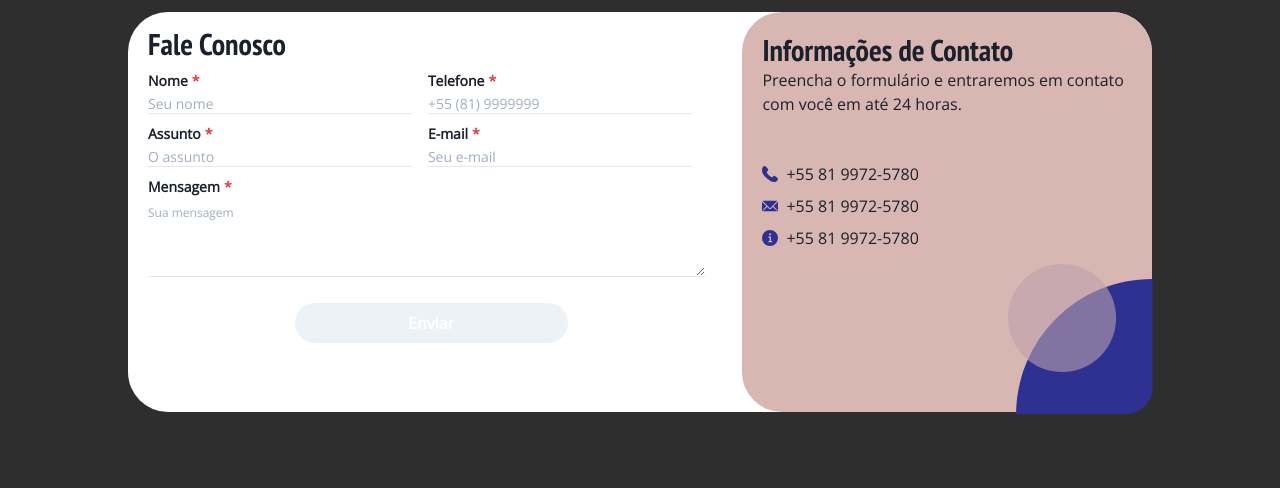
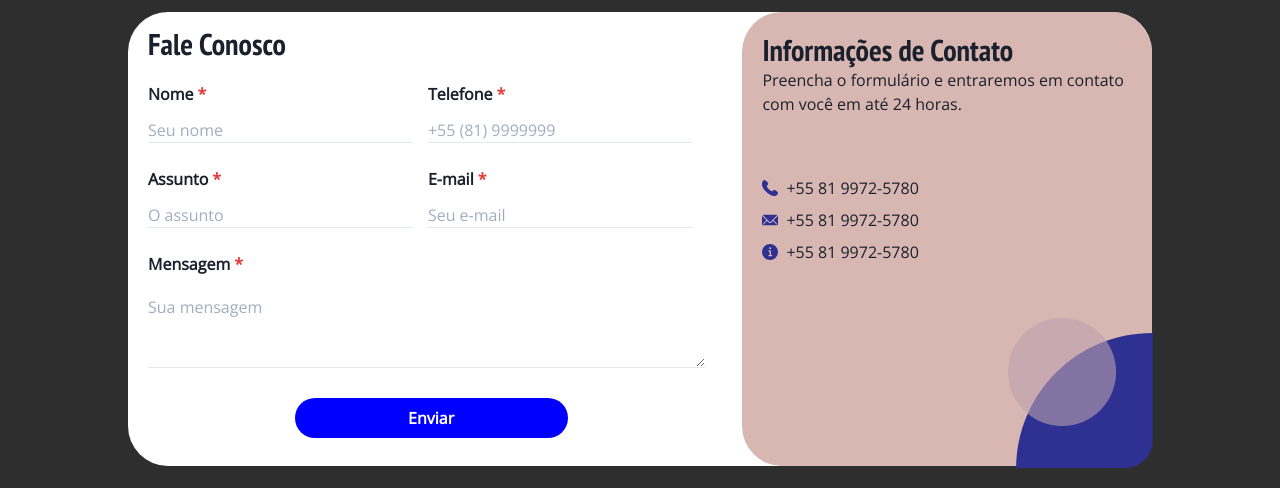
Before and after one commit to nicoedu/SBNC-radio-web, a Next.js app: page / in a window 1280 px wide. Shown: the part 1652-2140 px from the top of the page. Built offline with nearby package versions, Linux system fonts and the light colour scheme.

Commit message:
Adapts form to home and radio

```diff
--- a/components/ContactForm.tsx
+++ b/components/ContactForm.tsx
@@ -70,25 +70,27 @@ export default function ContactForm({
         <Box alignItems="start" ml={5} mt={['', '5%', '0%', '1%']}>
           <Heading
             fontWeight="bold"
-            mb={[5, '', '', 2]}
+            mb={isHome ? [5, '', '', 5] : [5, '', '', 2]}
             fontSize={['3xl', '', '2xl', '3xl']}
             align="left"
             display={['', 'none', 'block']}
           >
             Fale Conosco
           </Heading>
-          <HStack mb={[5, 2]}>
+          <HStack mb={isHome ? [6] : [5, 2]}>
             <FormControl id="first-name" isRequired w="45%" mr={[5, 2]}>
               <FormLabel
-                fontSize={['md', 'xs', '', 'sm']}
+                fontSize={
+                  isHome ? ['md', 'xs', '', 'md'] : ['md', 'xs', '', 'sm']
+                }
                 fontWeight={'bold'}
-                mb={0}
+                mb={isHome ? 3 : 0}
               >
                 Nome
               </FormLabel>
               <Input
-                h={['3%']}
-                fontSize={['sm']}
+                h={isHome ? [''] : ['3%']}
+                fontSize={isHome ? ['md'] : ['sm']}
                 variant="flushed"
                 placeholder="Seu nome"
                 name="name"
@@ -98,15 +100,17 @@ export default function ContactForm({
 
             <FormControl id="phone" w="45%" isRequired>
               <FormLabel
-                fontSize={['md', 'xs', '', 'sm']}
+                fontSize={
+                  isHome ? ['md', 'xs', '', 'md'] : ['md', 'xs', '', 'sm']
+                }
                 fontWeight={'bold'}
-                mb={0}
+                mb={isHome ? 3 : 0}
               >
                 Telefone
               </FormLabel>
               <Input
-                h={['3%']}
-                fontSize={['sm']}
+                h={isHome ? [''] : ['3%']}
+                fontSize={isHome ? ['md'] : ['sm']}
                 variant="flushed"
                 placeholder="+55 (81) 9999999"
                 name="phone"
@@ -115,18 +119,20 @@ export default function ContactForm({
             </FormControl>
           </HStack>
 
-          <HStack mb={[5, 2]}>
+          <HStack mb={isHome ? [6] : [5, 2]}>
             <FormControl id="subject" isRequired w="45%" mr={[5, 2]}>
               <FormLabel
-                fontSize={['md', 'xs', '', 'sm']}
+                fontSize={
+                  isHome ? ['md', 'xs', '', 'md'] : ['md', 'xs', '', 'sm']
+                }
                 fontWeight={'bold'}
-                mb={0}
+                mb={isHome ? 3 : 0}
               >
                 Assunto
               </FormLabel>
               <Input
-                h={['3%']}
-                fontSize={['sm']}
+                h={isHome ? [''] : ['3%']}
+                fontSize={isHome ? ['md'] : ['sm']}
                 variant="flushed"
                 placeholder="O assunto"
                 name="subject"
@@ -136,15 +142,17 @@ export default function ContactForm({
 
             <FormControl id="email" isRequired w="45%">
               <FormLabel
-                fontSize={['md', 'xs', '', 'sm']}
+                fontSize={
+                  isHome ? ['md', 'xs', '', 'md'] : ['md', 'xs', '', 'sm']
+                }
                 fontWeight={'bold'}
-                mb={0}
+                mb={isHome ? 3 : 0}
               >
                 E-mail
               </FormLabel>
               <Input
-                h={['3%']}
-                fontSize={['sm']}
+                h={isHome ? [''] : ['3%']}
+                fontSize={isHome ? ['md'] : ['sm']}
                 variant="flushed"
                 placeholder="Seu e-mail"
                 type="email"
@@ -154,18 +162,20 @@ export default function ContactForm({
             </FormControl>
           </HStack>
 
-          <HStack mb={[5, 2]}>
+          <HStack mb={isHome ? [3] : [5, 2]}>
             <FormControl id="message" isRequired w="95%">
               <FormLabel
-                fontSize={['md', 'xs', '', 'sm']}
+                fontSize={
+                  isHome ? ['md', 'xs', '', 'md'] : ['md', 'xs', '', 'sm']
+                }
                 fontWeight={'bold'}
-                mb={0}
+                mb={isHome ? 3 : 0}
               >
                 Mensagem
               </FormLabel>
               <Textarea
                 resize={resize}
-                size="xs"
+                size={isHome ? 'md' : 'xs'}
                 placeholder="Sua mensagem"
                 variant="flushed"
                 name="mensagem"
@@ -176,7 +186,7 @@ export default function ContactForm({
         </Box>
         <Flex>
           <Button
-            background={radioColor}
+            background={isHome ? 'blue' : radioColor}
             color="white"
             mx="auto"
             mt={isHome ? '3%' : null}
@@ -185,6 +195,7 @@ export default function ContactForm({
             w={['60%', '40%', '30%', '45%']}
             h={['40px', '30px', '30px', '40px']}
             borderRadius={isHome ? 20 : 30}
+            mb={isHome ? [5] : ''}
           >
             Enviar
           </Button>
--- a/pages/index.tsx
+++ b/pages/index.tsx
@@ -86,14 +86,14 @@ const HeroLayout = () => (
             size="lg"
             boxShadow="dark-lg"
             borderRadius={20}
-            mb={10}
+            mb={[10]}
           >
             Entre em contato
           </Button>
         </Center>
       </Box>
     </Center>
-    <Box position="absolute" bottom={'5vh'} px="5">
+    <Box position="relative" bottom={'5vh'} px="5">
       <Grid
         gap={'6vw'}
         templateColumns={['repeat(2, 1fr)', 'repeat(2, 1fr)', 'repeat(4, 1fr)']}
@@ -183,7 +183,7 @@ const ContactUsLayout = () => (
 const ContactInfoLayout = () => (
   <Box background="darkBackground" py={20} position="relative" overflow="auto">
     <Grid
-      w="80vw"
+      w={['100vw', '80vw']}
       mx="auto"
       background="background"
       borderRadius={40}
--- a/pages/radios/[id].tsx
+++ b/pages/radios/[id].tsx
@@ -105,7 +105,7 @@ export default function Radio({
           </GridItem>
           <GridItem
             overflow="auto"
-            rowStart={['auto', 8, 9, 8]}
+            rowStart={['auto', 9]}
             rowSpan={['auto', 9]}
             colSpan={['auto', 2]}
             colStart={['auto', 2]}
```
